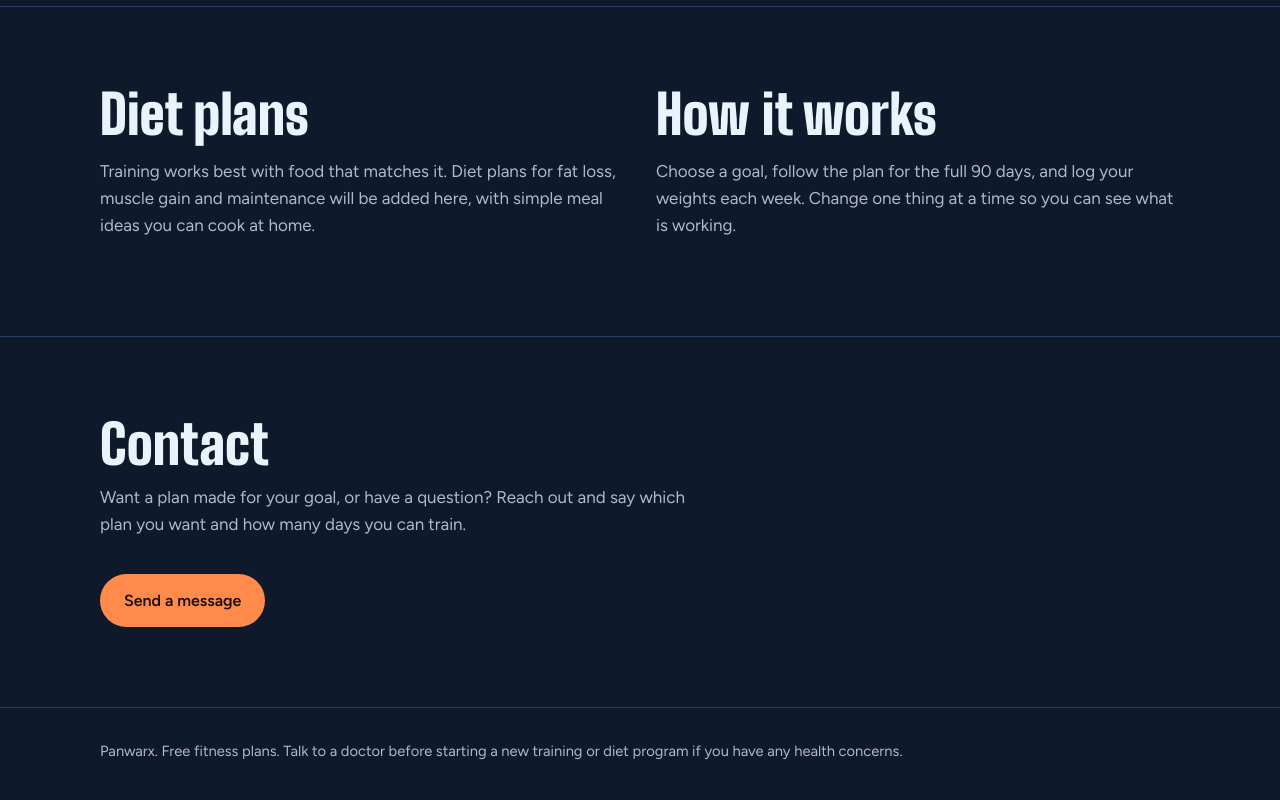
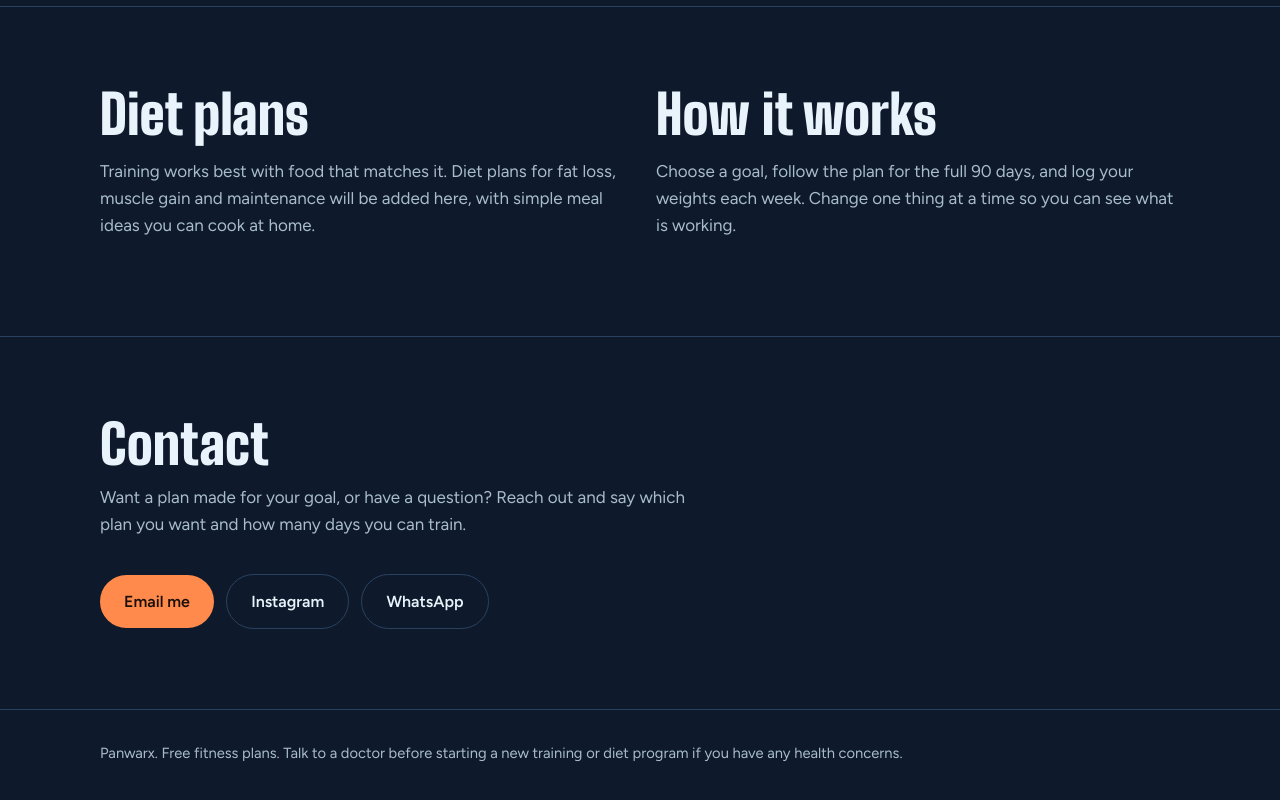
Before and after one commit to adityapanwar582-afk/PanwarX, a plain HTML site: page index.html in a window 1280 px wide. Shown: the part 2136-2936 px from the top of the page. Drawn offline with Linux system fonts and the light colour scheme.

Commit message:
Update index.html

```diff
--- a/index.html
+++ b/index.html
@@ -263,7 +263,9 @@
       <h2 class="title">Contact</h2>
       <p class="sub">Want a plan made for your goal, or have a question? Reach out and say which plan you want and how many days you can train.</p>
       <!-- Replace the address below with your own email or your Instagram / YouTube link. -->
-      <a class="btn" href="mailto:youremail@example.com">Send a message</a>
+      <a class="btn" href="mailto:adityapanwar582@gmail.com">Email me</a>
+      <a class="btn ghost" href="https://instagram.com/imaadityapanwar" target="_blank" rel="noopener">Instagram</a>
+      <a class="btn ghost" href="https://wa.me/917618316963" target="_blank" rel="noopener">WhatsApp</a>
     </div>
   </section>
 
```
